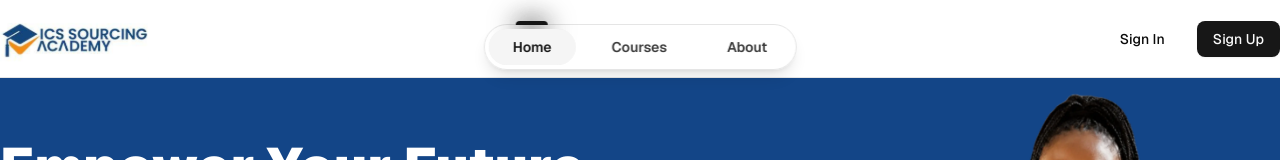
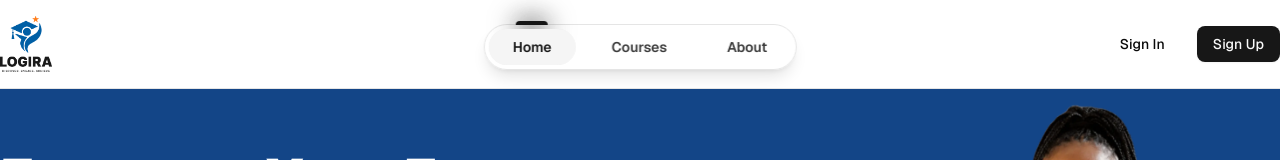
Before and after one commit to bcodestechlimited/ics-lms-web, a React (Vite) app: page / in a window 1280 px wide. Shown: the top 160 px of the page. Built offline with nearby package versions, Linux system fonts and the light colour scheme; no server answers.

Commit message:
update logo

```diff
--- a/src/components/app-sidebar.tsx
+++ b/src/components/app-sidebar.tsx
@@ -48,7 +48,7 @@ export function AppSidebar() {
         <SidebarGroup>
           <SidebarGroupLabel className="mb-8">
             <Link to={"/"}>
-              <img src="/assets/image/logo.svg" className="h-[70px]" />
+              <img src="/assets/image/logo-black.png" className="h-14 " />
             </Link>
           </SidebarGroupLabel>
           <SidebarGroupContent>
--- a/src/components/footer.tsx
+++ b/src/components/footer.tsx
@@ -11,7 +11,11 @@ export default function Footer() {
         <div className="grid grid-cols-4 gap-12">
           {/* logo */}
           <div>
-            <img src="/assets/image/logo.svg" alt="Footer logo of Logira LMS" />
+            <img
+              src="/assets/image/logo-black.png"
+              alt="Footer logo of Logira LMS"
+              className="h-14"
+            />
           </div>
 
           {/* company */}
@@ -89,7 +93,7 @@ export default function Footer() {
         <div className="mt-12">
           <article className="flex items-center justify-center gap-x-1 text-[12px] font-medium">
             <p>
-              Copyright © {new Date().getUTCFullYear()}{" "}
+              Copyright &copy; {new Date().getUTCFullYear()}{" "}
               {import.meta.env.VITE_APP_NAME}. All rights reserved.
             </p>
             <p>|</p>
--- a/src/components/navbar.tsx
+++ b/src/components/navbar.tsx
@@ -40,10 +40,14 @@ export function Navbar() {
 
 
   return (
-    <nav className="py-1 border-b">
+    <nav className="py-4 border-b">
       <div className="flex items-center justify-between container mx-auto">
         <Link to={"/"}>
-          <img src="/assets/image/logo.svg" alt="Logo" />
+          <img
+            src="/assets/image/logo-black.png"
+            alt="Logo"
+            className="h-14 w-auto"
+          />
         </Link>
 
         <NavBar items={navItems} className="" />
```
Also changed, not shown: src/layouts/dashboard-layout.tsx (+0 -19 lines), public/assets/image/logo-black.png (added), public/assets/image/logo.png (added).
